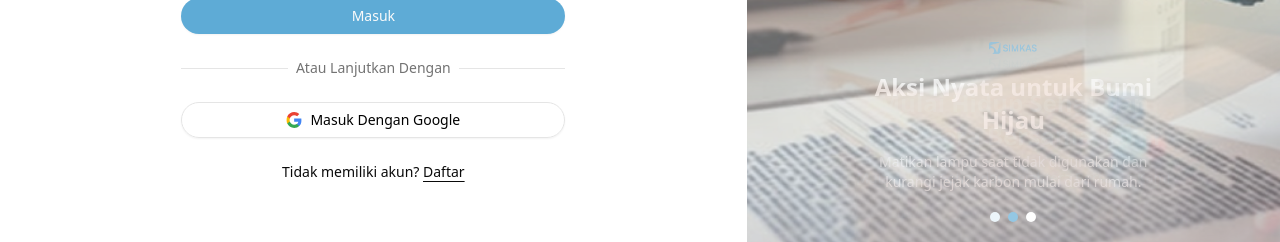
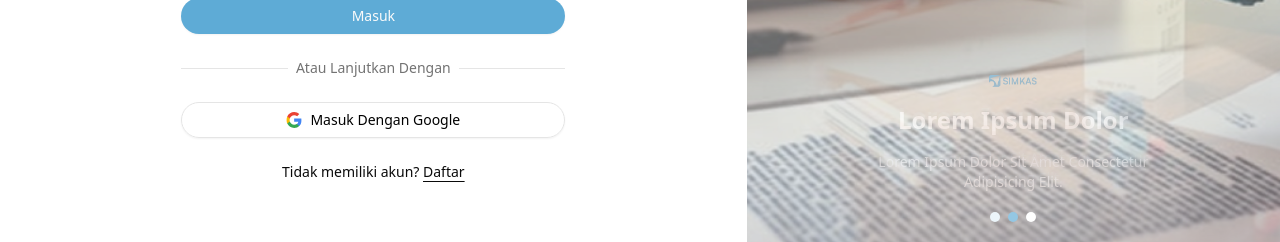
Before and after one commit to JiePrass/ujiKom-smkn4bogor, a Next.js app in the folder frontend/: page /login in a window 1280 px wide. Shown: the part 482-724 px from the top of the page. Built offline with nearby package versions, Linux system fonts and the light colour scheme; no server answers.

Commit message:
fix auth (login & register)

```diff
--- a/frontend/src/app/admin/page.tsx
+++ b/frontend/src/app/admin/page.tsx
@@ -73,7 +73,6 @@ export default function AdminDashboardPage() {
 
     const monthNames = ["Jan", "Feb", "Mar", "Apr", "Mei", "Jun", "Jul", "Agu", "Sep", "Okt", "Nov", "Des"];
 
-    // hitung trending % (last vs prev)
     const calcTrend = (data: any[], key: string) => {
         if (!data || data.length < 2) return { percent: 0, up: true };
         const last = data[data.length - 1][key];
@@ -153,7 +152,7 @@ export default function AdminDashboardPage() {
                     </CardHeader>
                     <CardContent>
                         <ChartContainer config={chartConfig}>
-                            <BarChart data={eventsPerMonth}>
+                            <BarChart data={eventsPerMonth.slice(-8)}>
                                 <CartesianGrid vertical={false} />
                                 <XAxis
                                     dataKey="month"
@@ -203,7 +202,7 @@ export default function AdminDashboardPage() {
                     </CardHeader>
                     <CardContent>
                         <ChartContainer config={chartConfig}>
-                            <BarChart data={attendeesPerMonth} layout="vertical">
+                            <BarChart data={attendeesPerMonth.slice(-6)} layout="vertical">
                                 <CartesianGrid vertical={false} />
                                 <XAxis
                                     type="number"
--- a/frontend/src/app/login/page.tsx
+++ b/frontend/src/app/login/page.tsx
@@ -9,20 +9,20 @@ const slides = [
     {
         bg: "/images/feature-1.png",
         logo: "/images/SIMKAS.png",
-        title: "Mulai Hidup Sehat dan Sejahtera Bersama Kami",
-        desc: "Mulai Hidup Sehat dan Sejahtera Bersama Kami",
+        title: "Lorem Ipsum Dolor",
+        desc: "Lorem Ipsum Dolor Sit Amet Consectetur Adipisicing Elit.",
     },
     {
         bg: "/images/feature-2.png",
         logo: "/images/SIMKAS.png",
-        title: "Aksi Nyata untuk Bumi Hijau",
-        desc: "Matikan lampu saat tidak digunakan dan kurangi jejak karbon mulai dari rumah.",
+        title: "Lorem Ipsum Dolor",
+        desc: "Lorem Ipsum Dolor Sit Amet Consectetur Adipisicing Elit.",
     },
     {
         bg: "/images/feature-3.png",
         logo: "/images/SIMKAS.png",
-        title: "Bersama Kurangi Emisi, Raih Masa Depan Cerah",
-        desc: "Setiap aksi kecilmu adalah investasi bagi generasi mendatang.",
+        title: "Lorem Ipsum Dolor",
+        desc: "Lorem Ipsum Dolor Sit Amet Consectetur Adipisicing Elit.",
     },
 ]
 
--- a/frontend/src/app/register/page.tsx
+++ b/frontend/src/app/register/page.tsx
@@ -9,8 +9,8 @@ const slides = [
     {
         bg: "/images/feature-1.png",
         logo: "/images/SIMKAS.png",
-        title: "Mulai Hidup Sehat dan Sejahtera Bersama Kami",
-        desc: "Mulai Hidup Sehat dan Sejahtera Bersama Kami",
+        title: "Lorem Ipsum Dolor",
+        desc: "Lorem Ipsum Dolor Sit Amet Consectetur Adipisicing Elit.",
     },
     {
         bg: "/images/feature-2.png",
@@ -21,8 +21,8 @@ const slides = [
     {
         bg: "/images/feature-3.png",
         logo: "/images/SIMKAS.png",
-        title: "Bersama Kurangi Emisi, Raih Masa Depan Cerah",
-        desc: "Setiap aksi kecilmu adalah investasi bagi generasi mendatang.",
+        title: "Lorem Ipsum Dolor",
+        desc: "Lorem Ipsum Dolor Sit Amet Consectetur Adipisicing Elit.",
     },
 ]
 
@@ -58,6 +58,7 @@ export default function LoginPage() {
 
                         {/* Overlay Content */}
                         <div className="relative z-10 flex flex-col items-center justify-end text-center px-8 h-full text-white pb-24">
+                            <div className="absolute inset-0 bg-black/40" />
                             <motion.div
                                 key={current + "-content"}
                                 initial={{ y: 20, opacity: 0 }}
@@ -72,15 +73,17 @@ export default function LoginPage() {
                                     width={48}
                                     height={48}
                                 />
+                                <div className="z-10">
                                     <h2 className="text-2xl font-semibold leading-snug max-w-xs">
                                         {slides[current].title}
                                     </h2>
                                     <p className="text-sm text-gray-200 max-w-sm">
                                         {slides[current].desc}
                                     </p>
+                                </div>
                             </motion.div>
 
-                            <div className="flex gap-2 mt-6">
+                            <div className="flex gap-2 mt-6 z-10">
                                 {slides.map((_, i) => (
                                     <button
                                         key={i}
```
Lines whose indentation alone changed are shown as unchanged.
